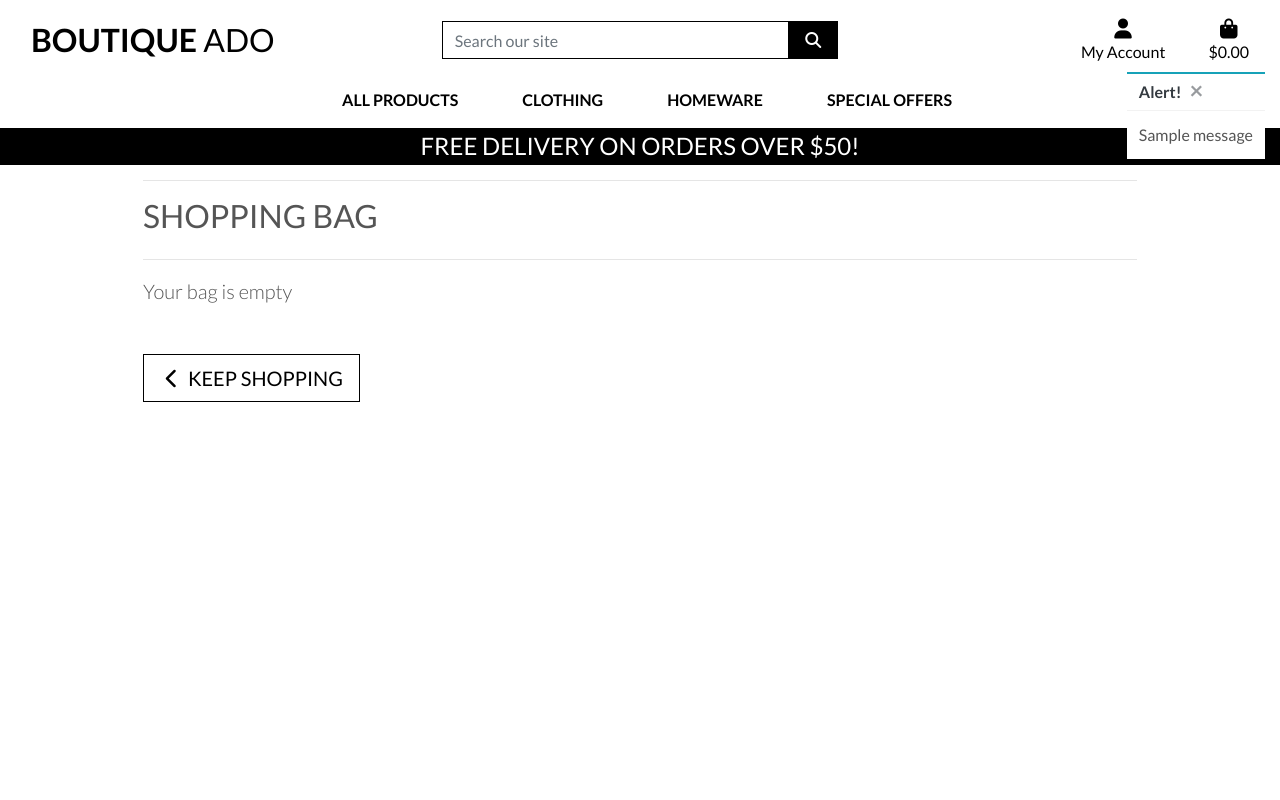
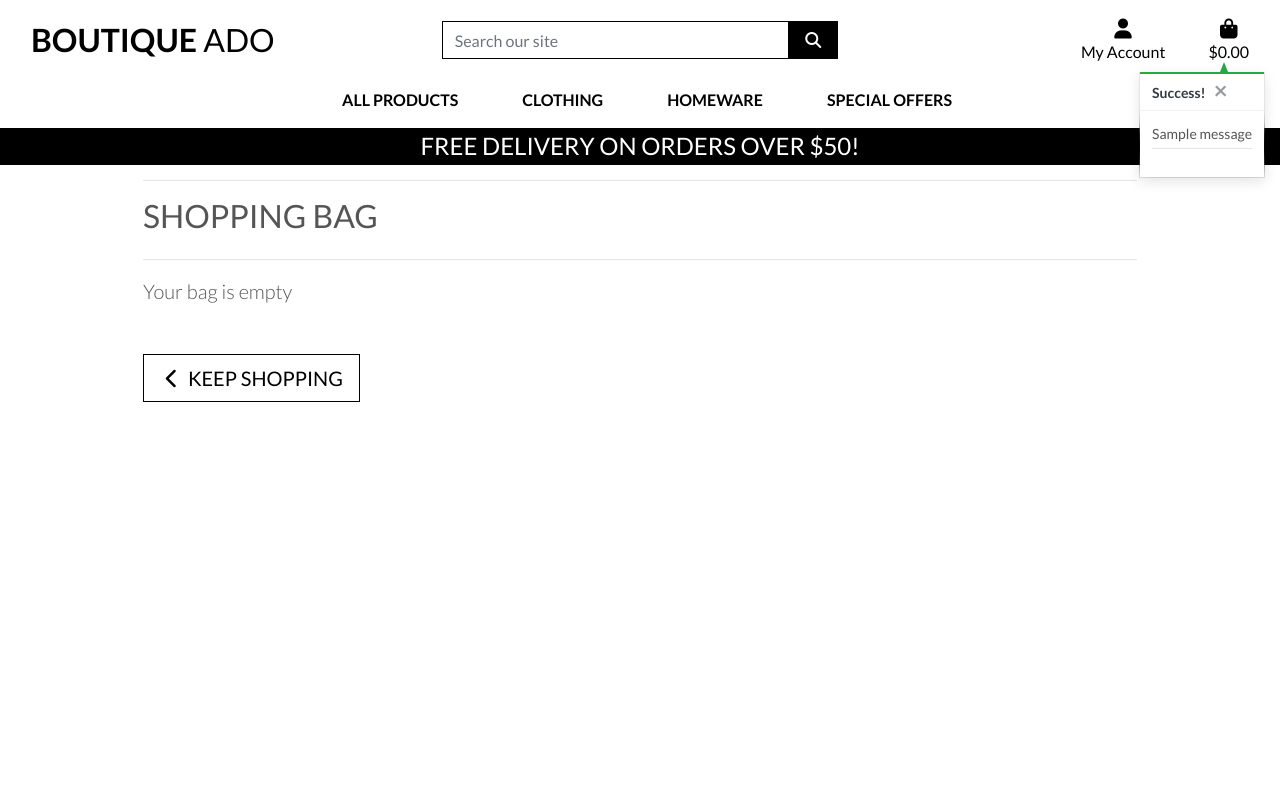
Before and after one commit to nickassafkirk/boutique_ado, a Django app: page /bag/ in a window 1280 px wide. Run offline with Django 3.2, Linux system fonts and the light colour scheme; tables that the repository leaves empty hold one stand-in row (values such as "Sample post"); one stand-in notice (Sample message) is shown; some libraries are stand-ins or nearby versions.

Commit message:
Added user action feedback notification and basket preview

```diff
--- a/bag/views.py
+++ b/bag/views.py
@@ -1,4 +1,4 @@
-from django.shortcuts import render, redirect, reverse, HttpResponse
+from django.shortcuts import render, redirect, reverse, HttpResponse, get_object_or_404
 from django.contrib import messages
 
 from products.models import Product
@@ -14,7 +14,7 @@
 
 def add_to_bag(request, item_id):
 
-    product = Product.objects.get(pk=item_id)
+    product = get_object_or_404(Product, pk=item_id)
     quantity = int(request.POST.get('quantity'))
     redirect_url = request.POST.get('redirect_url')
     size = None
@@ -26,17 +26,21 @@
         if item_id in list(bag.keys()):
             if size in bag[item_id]['items_by_size'].keys():
                 bag[item_id]['items_by_size'][size] += quantity
+                messages.success(request, f'Updated size {size.upper()} {product.name} quantity to {bag[item_id]["items_by_size"][size]}')
             else:
                 bag[item_id]['items_by_size'][size] = quantity
+                messages.success(request, f'Added size {size.upper()} {product.name} to your bag')
         else:
             bag[item_id] = {'items_by_size': {size: quantity}}
+            messages.success(request, f'Added size {size.upper()} {product.name} to your bag')
     else:
         # checks if 'bag' object exists in session cookies and creates an empty object if it doesn't
         if item_id in list(bag.keys()):
             bag[item_id] += quantity
+            messages.success(request, f'Updated {product.name} quantity to {bag[item_id]}')
         else:
             bag[item_id] = quantity
-            messages.success(request, f'Added {product.name} to your bag.')
+            messages.success(request, f'Added {product.name} to your bag')
         # checks if item_id is in the bag already. If it is, it increases quantity
         # if not it's added to the bag dictionary
 
@@ -46,6 +50,8 @@
 
 def adjust_bag(request, item_id):
     """ Adjust the quantity of a product in the basket """
+
+    product = get_object_or_404(Product, pk=item_id)
     quantity = int(request.POST.get('quantity'))
     size = None
     if 'product_size' in request.POST:
@@ -55,15 +61,19 @@
     if size:
         if quantity > 0:
             bag[item_id]['items_by_size'][size] = quantity
+            messages.success(request, f'Updated size {size.upper()} {product.name} quantity to {bag[item_id]["items_by_size"][size]}')
         else:
             del bag[item_id]['items_by_size'][size]
             if not bag[item_id]['items_by_size']:
                 bag.pop(item_id)
+                messages.success(request, f'Removed size {size.upper()} {product.name} from your bag')
     else:
         if quantity > 0:
             bag[item_id] = quantity
+            messages.success(request, f'Updated {product.name} quantity to {bag[item_id]}')
         else:
             bag.pop(item_id)
+            messages.success(request, f'Removed {product.name} from your bag')
 
     request.session['bag'] = bag
     return redirect(reverse('view_bag'))
@@ -71,7 +81,9 @@
 
 def remove_from_bag(request, item_id):
     """ remove a product from the basket """
+
     try:
+        product = get_object_or_404(Product, pk=item_id)
         size = None
         if 'product_size' in request.POST:
             size = request.POST['product_size']
@@ -81,11 +93,14 @@
             del bag[item_id]['items_by_size'][size]
             if not bag[item_id]['items_by_size']:
                 bag.pop(item_id)
+            messages.success(request, f'Removed size {size.upper()} {product.name} from your bag')
         else:
-            bag.pop[item_id]
+            bag.pop(item_id)
+            messages.success(request, f'Removed {product.name} from your bag')
 
         request.session['bag'] = bag
         return HttpResponse(status=200)
 
     except Exception as e:
+        messages.error(request, f'Error removing item: {e}')
         return HttpResponse(status=500)
--- a/static/css/base.css
+++ b/static/css/base.css
@@ -119,6 +119,57 @@
     height: 2px;
 }
 
+/* from CSS-tricks.com: https://css-tricks.com/snippets/css/css-triangle/ */
+.arrow-up {
+    width: 0;
+    height: 0;
+    border-left: 4px solid transparent;
+    border-right: 4px solid transparent;
+    border-bottom: 10px solid black;
+    position: absolute;
+    top: -10px;
+    right: 36px;
+}
+
+/* Convenience classes - colors copied from Bootstrap */
+.arrow-primary {
+    border-bottom-color: #007bff !important;
+}
+
+.arrow-secondary {
+    border-bottom-color: #6c757d !important;
+}
+
+.arrow-success {
+    border-bottom-color: #28a745 !important;
+}
+
+.arrow-danger {
+    border-bottom-color: #dc3545 !important;
+}
+
+.arrow-warning {
+    border-bottom-color: #ffc107 !important;
+}
+
+.arrow-info {
+    border-bottom-color: #17a2b8 !important;
+}
+
+.arrow-light {
+    border-bottom-color: #f8f9fa !important;
+}
+
+.arrow-dark {
+    border-bottom-color: #343a40 !important;
+}
+
+.bag-notification-wrapper {
+    height: 100px;
+    overflow-x: hidden;
+    overflow-y: auto;
+}
+
 /* -------------------------------- Media Queries */
 
 /* Slightly larger container on xl screens */
--- a/templates/base.html
+++ b/templates/base.html
@@ -114,7 +114,7 @@
       {% if messages %}
         <div class="message-container">
             {% for message in messages %}
-                {% with messages.level as level %}
+                {% with message.level as level %}
                     {% if level == 40 %}
                         {% include 'includes/toasts/toast_error.html' %}
                     {% elif level == 30 %}
--- a/templates/includes/toasts/toast_error.html
+++ b/templates/includes/toasts/toast_error.html
@@ -1,4 +1,4 @@
-<div class="toat custom-toast rounded-0 border-top-0" data-autohide="false">
+<div class="toast custom-toast rounded-0 border-top-0" data-autohide="false">
     <div class="arrow-up arrow-danger"></div>
     <div class="w-100 toast-capper bg-danger"></div>
     <div class="toast-header bg-white text-dark">
--- a/templates/includes/toasts/toast_info.html
+++ b/templates/includes/toasts/toast_info.html
@@ -1,4 +1,4 @@
-<div class="toat custom-toast rounded-0 border-top-0" data-autohide="false">
+<div class="toast custom-toast rounded-0 border-top-0" data-autohide="false">
     <div class="arrow-up arrow-info"></div>
     <div class="w-100 toast-capper bg-info"></div>
     <div class="toast-header bg-white text-dark">
--- a/templates/includes/toasts/toast_success.html
+++ b/templates/includes/toasts/toast_success.html
@@ -8,6 +8,48 @@
         </button>
     </div>
     <div class="toast-body bg-white">
-        {{ message }}
+        <div class="row">
+            <div class="col">
+                {{ message }}
+                <hr class="mt-1 mb-3">
+            </div>
+        </div>
+        {% if grand_total %}
+            <p class="logo-font bg-white text-black py-1">Your bag ({{ product.count }})</p>
+            <div class="bag-notification-wrapper">
+            {% for item in bag_items %}
+              <div class="row">
+                  <div class="col-3 my-1">
+                      <img src="{{ item.product.image_url }}" alt="{{ item.product.name }}" class="w-100">
+                  </div>
+                  <div class="col-9">
+                      <p class="my-0"><strong>{{ item.product.name }}</strong></p>
+                      <p class="my-0 small">Size: {% if item.product.has_sizes %}{{ item.size|upper }}{% else %}N/A{% endif %}</p>
+                      <p class="my-0 small text-muted">Qty: {{ item.quantity }}</p>
+                  </div>
+              </div>
+            {% endfor %}
+            </div>
+            <div class="row">
+                <div class="col">
+                    <strong><p class="mt-3 mb-1 text-black">
+                        Total{% if free_delivery_delta > 0 %} (Exc. delivery){% endif %}:
+                        <span class="float-right">${{ total|floatformat:2 }}</span>
+                    </p></strong>
+                    {% if free_delivery_delta > 0 %}
+                        <p class="mb-0 p-2 bg-warning shadow-sm text-black text-center">
+                            Spend <strong>${{ free_delivery_delta }}</strong> more to get free next day delivery!
+                        </p>
+                    {% endif %}
+                    <a href="{% url 'view_bag' %}" class="btn btn-black btn-block rounded-0">
+                        <span class="text-uppercase">Go to secure checkout</span>
+                        <span class="icon">
+                            <i class="fas fa-lock"></i>
+                        </span>
+                    </a>
+                </div>
+            </div>
+        {% endif %}
+
     </div>
 </div>
--- a/templates/includes/toasts/toast_warning.html
+++ b/templates/includes/toasts/toast_warning.html
@@ -1,4 +1,4 @@
-<div class="toat custom-toast rounded-0 border-top-0" data-autohide="false">
+<div class="toast custom-toast rounded-0 border-top-0" data-autohide="false">
     <div class="arrow-up arrow-warning"></div>
     <div class="w-100 toast-capper bg-warning"></div>
     <div class="toast-header bg-white text-dark">
```
